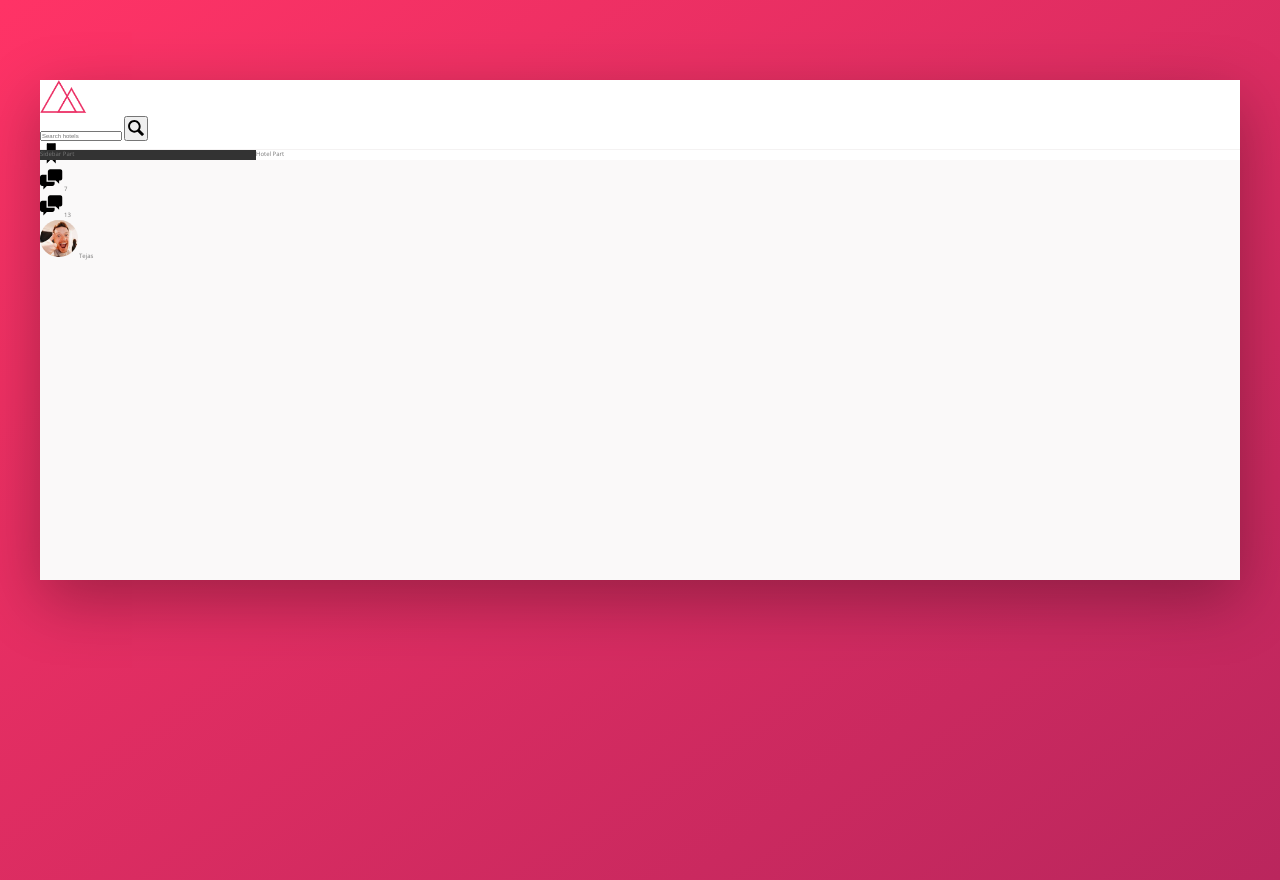
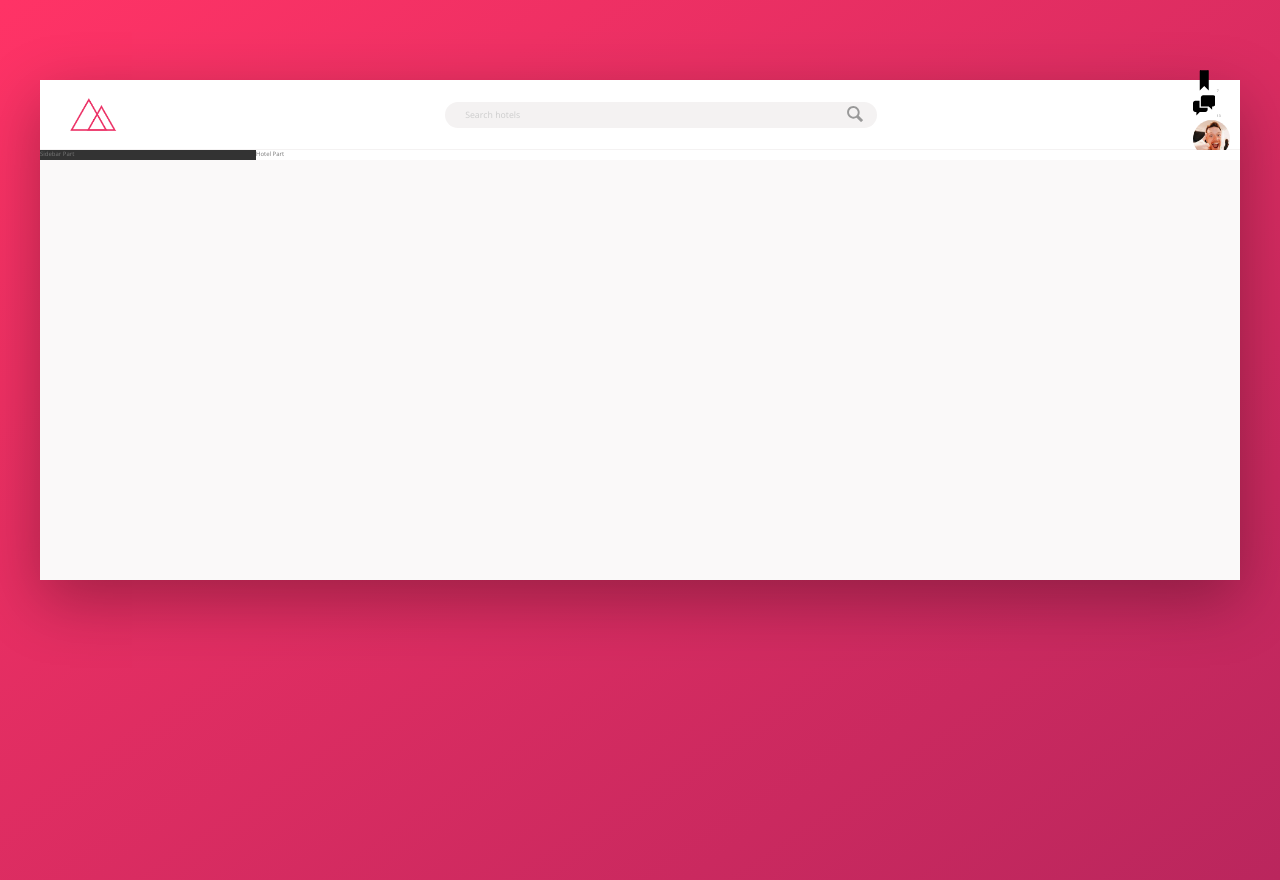
Before and after one commit to Tejas-Khairnar/css-trillo-project, a website: page index.html in a window 1280 px wide. Drawn offline with nearby package versions, Linux system fonts and the light colour scheme.

Commit message:
Added header part 2 - serach box

```diff
--- a/index.html
+++ b/index.html
@@ -37,11 +37,6 @@
             <svg class="user-nav__icon">
               <use xlink:href="img/sprite.svg#icon-bookmark"></use>
             </svg>
-          </div>
-          <div class="user-nav__icon-box">
-            <svg class="user-nav__icon">
-              <use xlink:href="img/sprite.svg#icon-chat"></use>
-            </svg>
             <span class="user-nav__notification">7</span>
           </div>
           <div class="user-nav__icon-box">
--- a/sass/_components.scss
+++ b/sass/_components.scss
@@ -3,20 +3,65 @@
 // logo
 .logo {
   height: 3.25rem;
+  margin-left: 3rem;
 }
 
 // search
 .search {
+  flex: 0 0 40%; // no grow, no shrink, 40% width
+
+  // center search icon on input element
+  display: flex;
+  justify-content: center; // center along main axis (horizontally)
+  align-items: center; // center along cross axis (vertically)
+
   &__input {
+    font-family: inherit; // input element doesn't inherit automatically from parent (body)
+    font-size: inherit; // input element doesn't inherit automatically from parent (header)
+    color: inherit; // input element doesn't inherit automatically from parent (body)
+    background-color: var(--color-grey-light-2);
+    border: none;
+    padding: 0.7rem 2rem;
+    border-radius: 100px; // high number to have rounded edges
+    width: 90%;
+    margin-right: -3.25rem; // button will move on top of input
+    transition: all 0.2s; // animation for focus
+
+    &:focus {
+      outline: none; // default outline to input
+      width: 100%; // increase width on focus
+      background-color: var(--color-grey-light-3);
+    }
+
+    &::-webkit-input-placeholder {
+      font-weight: 100;
+      color: var(--color-grey-light-4);
+    }
+  }
+
+  // when input is focus change button color
+  &__input:focus + &__button {
+    background-color: var(--color-grey-light-3);
   }
 
   &__button {
+    border: none;
+    background-color: var(--color-grey-light-2);
+
+    &:focus {
+      outline: none;
+    }
+
+    &:active {
+      transform: translateY(2px); // move down
+    }
   }
 
   // style svg icon
   &__icon {
     height: 2rem;
     width: 2rem;
+    fill: var(--color-grey-dark-3); // change svg color
   }
 }
 
--- a/sass/_layout.scss
+++ b/sass/_layout.scss
@@ -9,9 +9,14 @@
 }
 
 .header {
+  font-size: 1.4rem; // for input placeholder text
   height: 7rem;
   background-color: #fff;
   border-bottom: 1px solid var(--color-grey-light-2);
+
+  display: flex; // all items side by side
+  justify-content: space-between; // align empty space between items horizontaly
+  align-items: center; // center vertically
 }
 
 .content {
```
Also changed, not shown: css/style.css.
